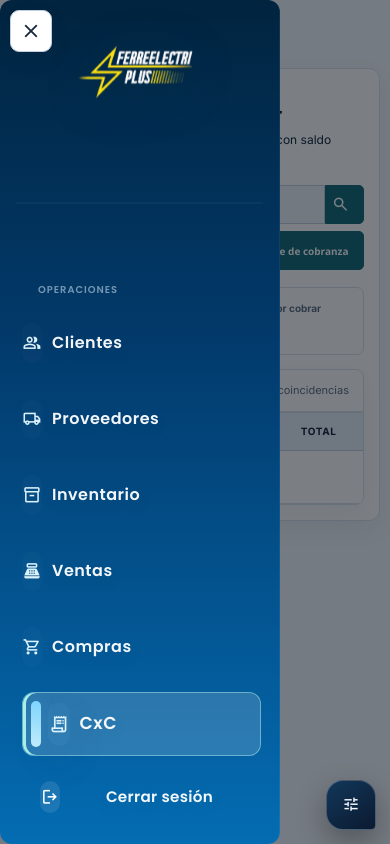
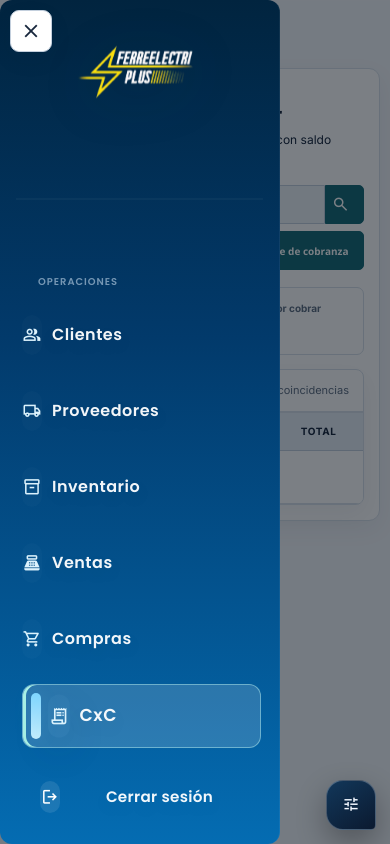
Before and after one commit to gregory283-cmd/ferreelectri-plus, a Django app: page /admin-panel/cxc/ in a window 390 px wide, after a click on "menu". Run offline with Django 5.2, Linux system fonts and the light colour scheme; the visitor is signed in with stand-in values (Sample User, id 1); data that the repository does not hold is empty; parts of the project's set-up code (start-up, migrations or seed data) failed here and were passed over; some libraries are stand-ins or nearby versions.

Commit message:
Fix mobile admin sidebar layout

```diff
--- a/dashboard/static/css/admin-theme.css
+++ b/dashboard/static/css/admin-theme.css
@@ -427,8 +427,9 @@
   .navbar .sidebar-menu,
   .navbar ul {
     display: flex !important;
-    flex: 1 1 auto !important;
+    flex: 0 1 auto !important;
     flex-direction: column !important;
+    justify-content: flex-start !important;
     align-items: stretch !important;
     width: 100% !important;
     min-width: 0 !important;
@@ -436,6 +437,10 @@
     padding: 8px 0 16px !important;
     overflow-x: hidden !important;
     overflow-y: auto !important;
+  }
+
+  .navbar .sidebar-menu li.logout {
+    margin-top: 8px !important;
   }
 
   body.admin-sidebar-open .navbar {
--- a/dashboard/templates/base/pan_con_queso.html
+++ b/dashboard/templates/base/pan_con_queso.html
@@ -1618,7 +1618,7 @@
             color: #334155 !important;
         }
     </style>
-    <link rel="stylesheet" href="{% static 'css/admin-theme.css' %}?v=20261017-mobile-sidebar-scroll-v1">
+    <link rel="stylesheet" href="{% static 'css/admin-theme.css' %}?v=20261017-mobile-sidebar-scroll-v2">
     {% if request.user.is_authenticated and request.user.is_staff %}
     <link rel="manifest" href="{% url 'admin_pwa_manifest' %}">
     <meta name="theme-color" content="#08243b">
```
